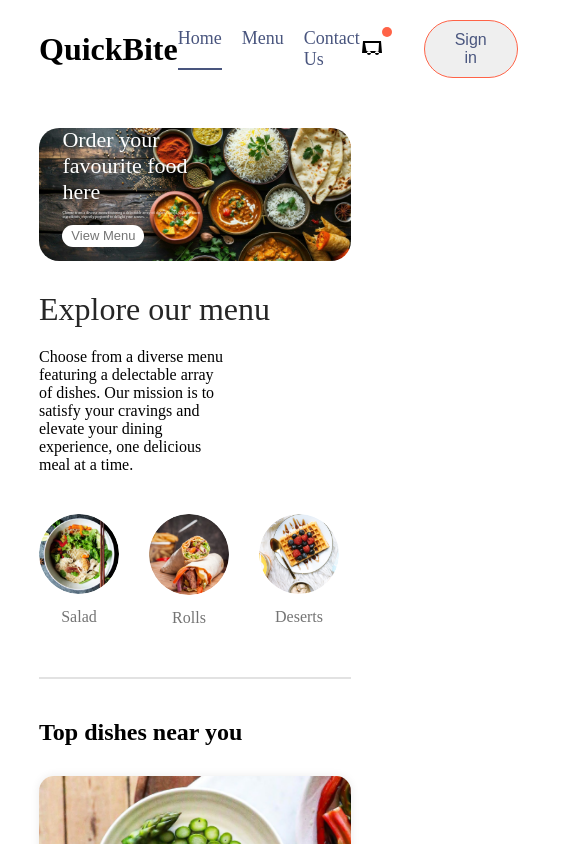
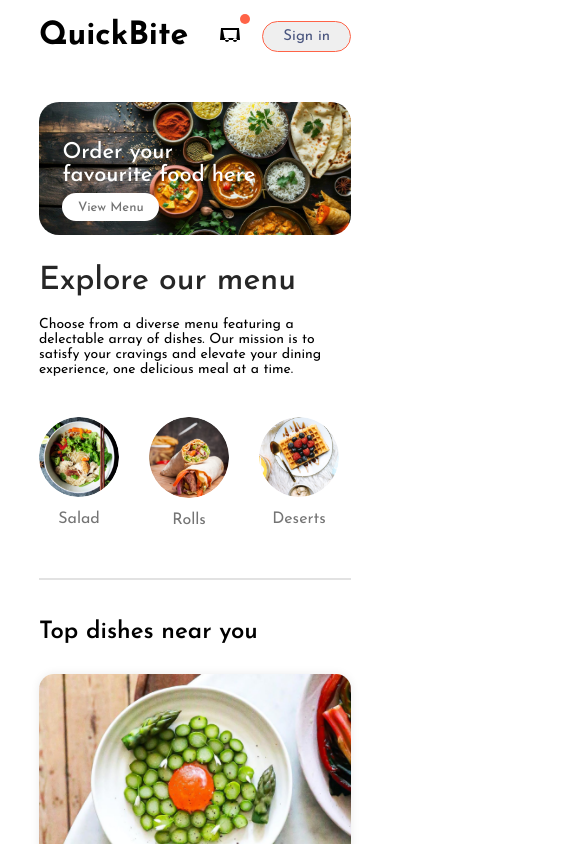
Before and after one commit to rishibharadwajsai/BiteBooker, a React (Vite) app in the folder Frontend/: page / in a window 390 px wide. Shown: the top 844 px of the page, 585 px wide, since content can reach past the window. Built offline with nearby package versions, Linux system fonts and the light colour scheme.

Commit message:
Added responsiveness

```diff
--- a/Frontend/src/components/ExploreMenu/ExploreMenu.css
+++ b/Frontend/src/components/ExploreMenu/ExploreMenu.css
@@ -54,3 +54,10 @@
     border: 4px solid tomato;
     padding: 2px;
 }
+
+@media (max-width: 1050px) {
+    .explore-menu-text{
+        max-width: 100%;
+        font-size: 14px;
+    }
+}
--- a/Frontend/src/components/Footer/Footer.css
+++ b/Frontend/src/components/Footer/Footer.css
@@ -46,3 +46,14 @@
     background-color: grey;
     border: none;
 }
+
+@media (max-width: 750px) {
+    .footer-content{
+        display: flex;
+        flex-direction: column;
+        gap: 35px;
+    }
+    .footer-copyright{
+        text-align: center;
+    }
+}
--- a/Frontend/src/components/Header/Header.css
+++ b/Frontend/src/components/Header/Header.css
@@ -40,3 +40,21 @@
     background-color: white;
     font-size: max(1vw, 13px);
 }
+
+@media (max-width: 1050px) {
+    .header-contents{
+        max-width: 45%;
+    }
+}
+
+@media (max-width: 750px) {
+    .header-contents{
+        max-width: 65%;
+    }
+    .header-contents p{
+        display: none;
+    }
+    .header-contents button{
+        padding: 2vw 4vw;
+    }
+}
--- a/Frontend/src/components/Navbar/Navbar.css
+++ b/Frontend/src/components/Navbar/Navbar.css
@@ -38,15 +38,15 @@
   border-bottom: 2px solid #49557e;
 }
 
-.navbar li{
+.navbar li {
   cursor: pointer;
 }
 
-.navbar-basket-icon{
+.navbar-basket-icon {
   position: relative;
 }
 
-.navbar-basket-icon .dot{
+.navbar-basket-icon .dot {
   position: absolute;
   min-width: 10px;
   min-height: 10px;
@@ -55,3 +55,48 @@
   top: -8px;
   right: -8px;
 }
+
+@media (max-width: 1050px) {
+  .navbar .logo {
+    width: 140px;
+  }
+  .navbar-menu {
+    gap: 20px;
+    font-size: 17px;
+  }
+  .navbar-right {
+    gap: 30px;
+  }
+  .navbar-right img {
+    width: 22px;
+  }
+  .navbar-right button {
+    padding: 8px 25px;
+  }
+}
+
+@media (max-width: 900px) {
+  .navbar .logo {
+    width: 120px;
+  }
+  .navbar-menu {
+    gap: 15px;
+    font-size: 16px;
+  }
+  .navbar-right {
+    gap: 20px;
+  }
+  .navbar-right img {
+    width: 20px;
+  }
+  .navbar-right button {
+    padding: 7px 20px;
+    font-size: 15px;
+  }
+}
+
+@media (max-width: 750px) {
+  .navbar-menu {
+    display: none;
+  }
+}
--- a/Frontend/src/components/Navbar/Navbar.jsx
+++ b/Frontend/src/components/Navbar/Navbar.jsx
@@ -1,31 +1,35 @@
 import React, { useState } from "react";
 import "./Navbar.css";
+import {Link} from 'react-router-dom'
 
 const Navbar = () => {
   const [menu, setMenu] = useState("home");
 
   return (
     <div className="navbar">
-      <h1 className="logo text-2xl text-red-500">QuickBite</h1>
+      <h1 className="logo">QuickBite</h1>
       <ul className="navbar-menu">
-        <li
+        <Link
+        to='/'
           onClick={() => setMenu("home")}
           className={menu === "home" ? "active" : ""}
         >
           Home
-        </li>
-        <li
+        </Link>
+        <a
+        href="#explore-menu"
           onClick={() => setMenu("menu")}
           className={menu === "menu" ? "active" : ""}
         >
           Menu
-        </li>
-        <li
+        </a>
+        <a
+        href="#footer"
           onClick={() => setMenu("contact-us")}
           className={menu === "contact-us" ? "active" : ""}
         >
           Contact Us
-        </li>
+        </a>
       </ul>
       <div className="navbar-right">
         <div className="navbar-basket-icon">
--- a/Frontend/src/index.css
+++ b/Frontend/src/index.css
@@ -1,7 +1,11 @@
+@import url('https://fonts.googleapis.com/css2?family=Josefin+Sans:ital,wght@0,100..700;1,100..700&display=swap');
+
 *{
   padding: 0;
   margin: 0;
   box-sizing: border-box;
+  font-family: "Josefin Sans", serif;
+  scroll-behavior: smooth;
 }
 
 body{
```
Lines whose indentation alone changed are shown as unchanged.
